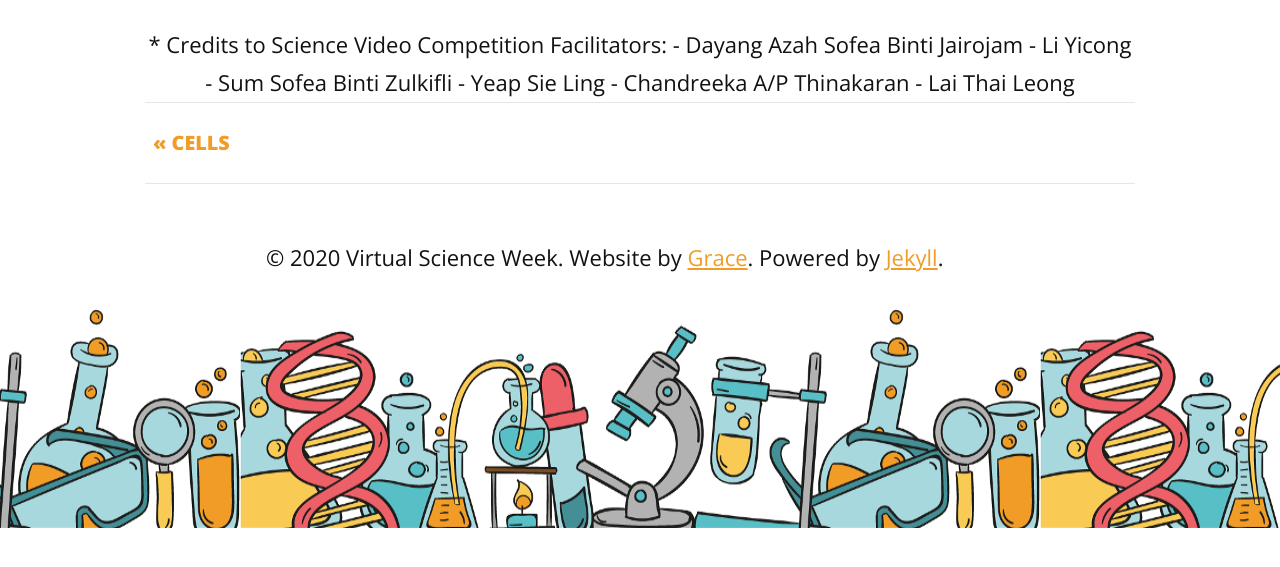
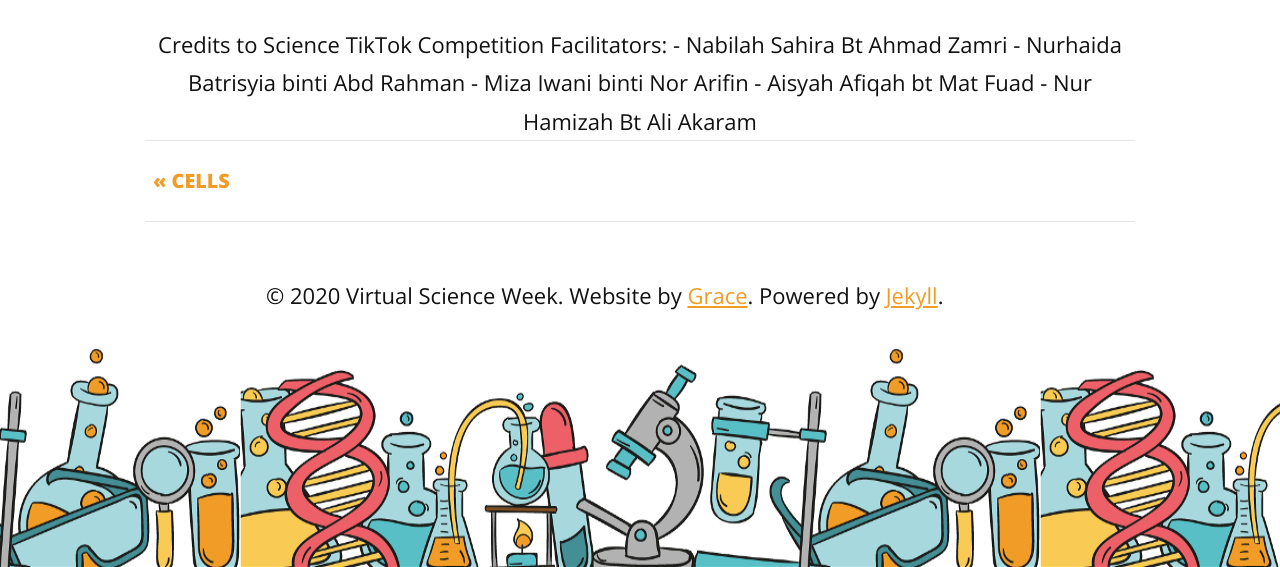
Before and after one commit to evangelistagrace/VSW2020, a Jekyll site: the page built from _posts/2020-12-14-DNARNA.markdown, in a window 1280 px wide and 900 px high, scrolled down 1519 px, cut to the strip 333-900 px from the top of the window. Built offline with Jekyll 4.4.1, drawn with Linux system fonts in a browser that asks for light colours; nearby versions of some CDN libraries; comment, search, counter and statistics services are not loaded; before the commit the page ends 2380 px from its top, so only the background shows below that.

Commit message:
Update 2020-12-14-DNARNA.markdown

```diff
--- a/_posts/2020-12-14-DNARNA.markdown
+++ b/_posts/2020-12-14-DNARNA.markdown
@@ -18,10 +18,9 @@ RNA
 <center>
 {% include youtube_player.html id='V9uRYtRSVHA' %}
 
-* Credits to Science Video Competition Facilitators:
-- Dayang Azah Sofea Binti Jairojam
-- Li Yicong
-- Sum Sofea Binti Zulkifli
-- Yeap Sie Ling
-- Chandreeka A/P Thinakaran
-- Lai Thai Leong
+Credits to Science TikTok Competition Facilitators:
+- Nabilah Sahira Bt Ahmad Zamri
+- Nurhaida Batrisyia binti Abd Rahman
+- Miza Iwani binti Nor Arifin
+- Aisyah Afiqah bt Mat Fuad
+- Nur Hamizah Bt Ali Akaram
```
